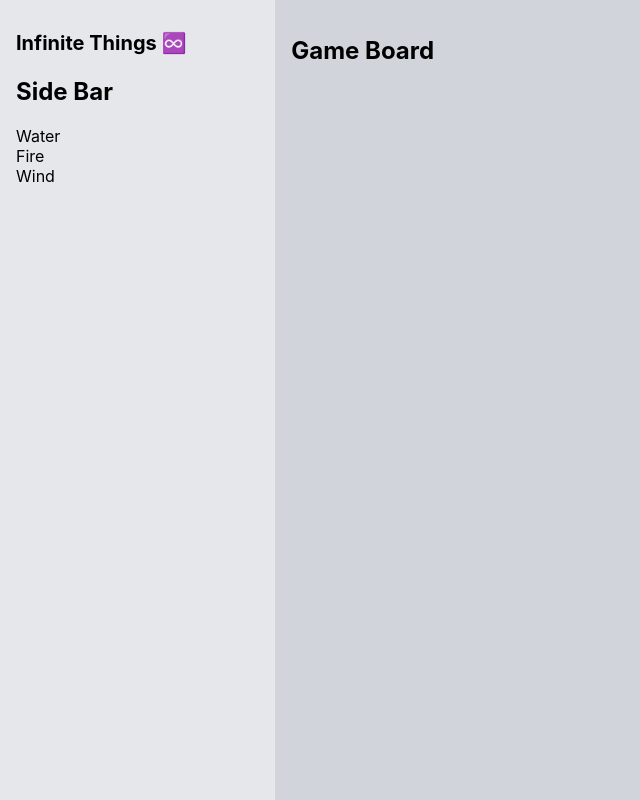
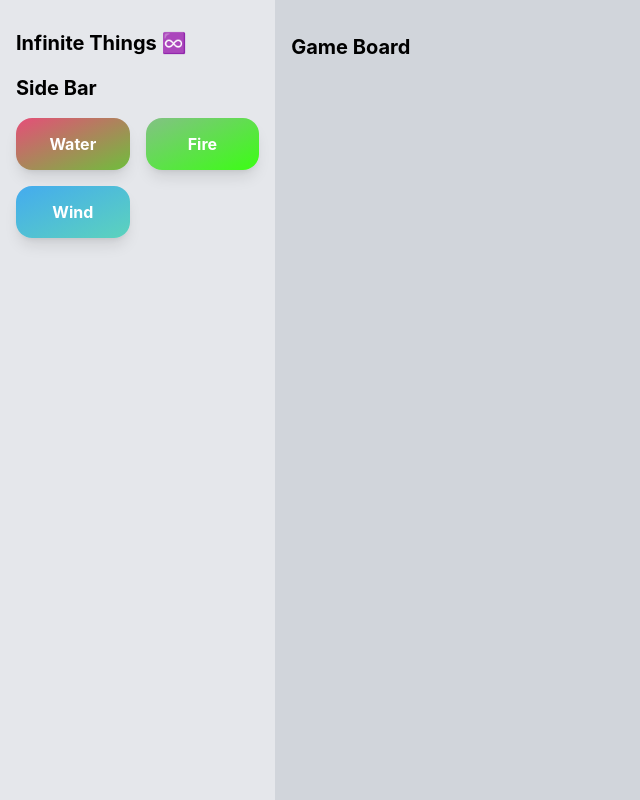
Before and after one commit to maheshmnj/infinite-things, a React (Create React App) app: page / in a window 1280 px wide. Shown: the whole page, without its empty margins (0-640 px from the left). Built offline with nearby package versions, Linux system fonts and the light colour scheme.

Commit message:
update elements and organize code

```diff
--- /dev/null
+++ b/src/components/DragDropContainer.tsx
@@ -0,0 +1,73 @@
+// DragDropContainer.tsx
+import React, { useState, DragEvent } from "react";
+
+interface DragDropContainerProps {
+  onDrop: (id: string, x: number, y: number) => void;
+  children: React.ReactNode;
+}
+
+const DragDropContainer: React.FC<DragDropContainerProps> = ({
+  onDrop,
+  children,
+}) => {
+  const [draggedElement, setDraggedElement] = useState<{
+    id: string;
+    offsetX: number;
+    offsetY: number;
+  } | null>(null);
+
+  const handleDragStart = (e: React.DragEvent, id: string) => {
+    setDraggedElement({
+      id,
+      offsetX: e.nativeEvent.offsetX,
+      offsetY: e.nativeEvent.offsetY,
+    });
+  };
+
+  const handleDragEnd = () => {
+    setDraggedElement(null);
+  };
+
+  const handleDragOver = (e: DragEvent) => {
+    e.preventDefault();
+  };
+
+  const handleDrop = (e: DragEvent) => {
+    e.preventDefault();
+    if (draggedElement) {
+      const rect = e.currentTarget.getBoundingClientRect();
+      const x = e.clientX - rect.left - draggedElement.offsetX;
+      const y = e.clientY - rect.top - draggedElement.offsetY;
+
+      onDrop(draggedElement.id, x, y);
+    }
+  };
+
+  return (
+    <div
+      className="drag-drop-container relative"
+      onDragOver={handleDragOver}
+      onDrop={handleDrop}
+    >
+      {draggedElement && (
+        <div
+          className="feedback"
+          style={{
+            left: draggedElement.offsetX,
+            top: draggedElement.offsetY,
+          }}
+        >
+          {draggedElement.id}
+        </div>
+      )}
+      {React.Children.map(children, (child) =>
+        React.cloneElement(child as React.ReactElement<any>, {
+          onDragStart: handleDragStart,
+          onDragEnd: handleDragEnd,
+        })
+      )}
+    </div>
+  );
+};
+
+export default DragDropContainer;
--- /dev/null
+++ b/src/components/Element.tsx
@@ -0,0 +1,41 @@
+// Element.tsx
+import React from "react";
+
+interface ElementProps {
+  id: string;
+  onDragStart: (e: React.DragEvent, id: string) => void;
+}
+
+const getRandomColor = () => {
+  const letters = "0123456789ABCDEF";
+  let color = "#";
+  for (let i = 0; i < 6; i++) {
+    color += letters[Math.floor(Math.random() * 16)];
+  }
+  return color;
+};
+
+const generateRandomPalette = () => {
+  const color1 = getRandomColor();
+  const color2 = getRandomColor();
+  return [color1, color2];
+};
+
+const Element: React.FC<ElementProps> = ({ id, onDragStart }) => {
+  const [color1, color2] = generateRandomPalette();
+
+  return (
+    <div
+      className={`element p-4 min-w-12 text-white text-center font-bold rounded-2xl shadow-lg cursor-pointer`}
+      style={{
+        background: `linear-gradient(to bottom right, ${color1}, ${color2})`,
+      }}
+      draggable
+      onDragStart={(e) => onDragStart(e, id)}
+    >
+      {id}
+    </div>
+  );
+};
+
+export default Element;
--- a/src/components/GameBoard/GameBoard.tsx
+++ b/src/components/GameBoard/GameBoard.tsx
@@ -1,46 +1,30 @@
 // GameBoard.tsx
-import React, { useState } from 'react';
+import React, { useState } from "react";
+import Element from "../Element";
+import DragDropContainer from "../DragDropContainer";
+
+interface ElementData {
+  id: string;
+  x: number;
+  y: number;
+}
 
 const GameBoard: React.FC = () => {
-  const [elements, setElements] = useState<{ id: string; x: number; y: number }[]>([]);
+  const [elements, setElements] = useState<ElementData[]>([]);
 
-  const handleDrop = (e: React.DragEvent) => {
-    e.preventDefault();
-    const element = e.dataTransfer.getData('element');
-    const rect = e.currentTarget.getBoundingClientRect();
-    const x = e.clientX - rect.left;
-    const y = e.clientY - rect.top;
-
-    setElements((prevElements) => [...prevElements, { id: element, x, y }]);
-  };
-
-  const handleDrag = (e: React.DragEvent, id: string) => {
-    const rect = e.currentTarget.getBoundingClientRect();
-    const x = e.clientX - rect.left;
-    const y = e.clientY - rect.top;
-
-    setElements((prevElements) =>
-      prevElements.map((el) => (el.id === id ? { ...el, x, y } : el))
-    );
+  const handleDrop = (id: string, x: number, y: number) => {
+    setElements((prevElements) => [...prevElements, { id, x, y }]);
   };
 
   return (
-    <div className="game-board" onDrop={handleDrop} onDragOver={(e) => e.preventDefault()}>
-      <h2>Game Board</h2>
-      <div>
+    <DragDropContainer onDrop={handleDrop}>
+      <div className="game-board flex-grow relative">
+        <h2 className="text-xl font-bold mb-4">Game Board</h2>
         {elements.map((element) => (
-          <div
-            key={element.id}
-            className="board-element"
-            style={{ left: element.x, top: element.y }}
-            draggable
-            onDrag={(e) => handleDrag(e, element.id)}
-          >
-            {element.id}
-          </div>
+          <Element key={element.id} id={element.id} onDragStart={() => {}} />
         ))}
       </div>
-    </div>
+    </DragDropContainer>
   );
 };
 
--- a/src/components/SideBar/SideBar.tsx
+++ b/src/components/SideBar/SideBar.tsx
@@ -1,26 +1,28 @@
 // SideBar.tsx
-import React from 'react';
+import React from "react";
+import Element from "../Element";
+const SideBar: React.FC = () => {
+  const elements = [
+    { id: "Water", color: "#3498db" },
+    { id: "Fire", color: "#e74c3c" },
+    { id: "Wind", color: "#2ecc71" },
+    // Add more elements as needed
+  ];
 
-const SideBar: React.FC = () => {
-  const elements = ['Water', 'Fire', 'Wind'];
-
-  const handleDragStart = (e: React.DragEvent, element: string) => {
-    e.dataTransfer.setData('element', element);
+  const handleDragStart = (e: React.DragEvent, id: string) => {
+    e.dataTransfer.setData("element", id);
   };
 
   return (
-    <div className="side-bar">
-      <h2>Side Bar</h2>
-      <div>
-        {elements.map((element, index) => (
-          <div
-            key={index}
-            className="sidebar-element"
-            draggable
-            onDragStart={(e) => handleDragStart(e, element)}
-          >
-            {element}
-          </div>
+    <div className="sidebar">
+      <h2 className="text-xl font-bold mb-4">Side Bar</h2>
+      <div className="grid grid-cols-2 gap-4">
+        {elements.map((element) => (
+          <Element
+            key={element.id}
+            id={element.id}
+            onDragStart={handleDragStart}
+          />
         ))}
       </div>
     </div>
--- /dev/null
+++ b/src/constants.tsx
@@ -0,0 +1,8 @@
+// constants.ts
+export const ELEMENT_COLORS = [
+  "#FF5733",
+  "#33FF57",
+  "#5733FF",
+  "#FFFF33",
+  "#33FFFF",
+];
```
